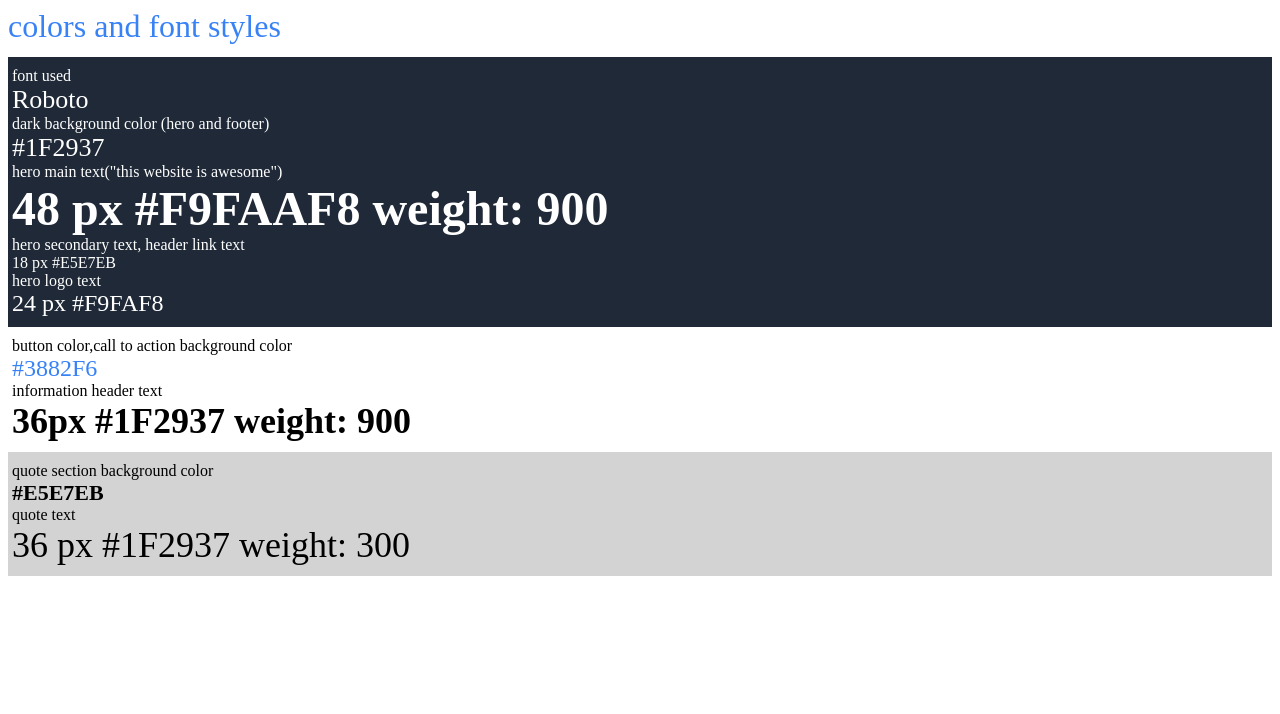
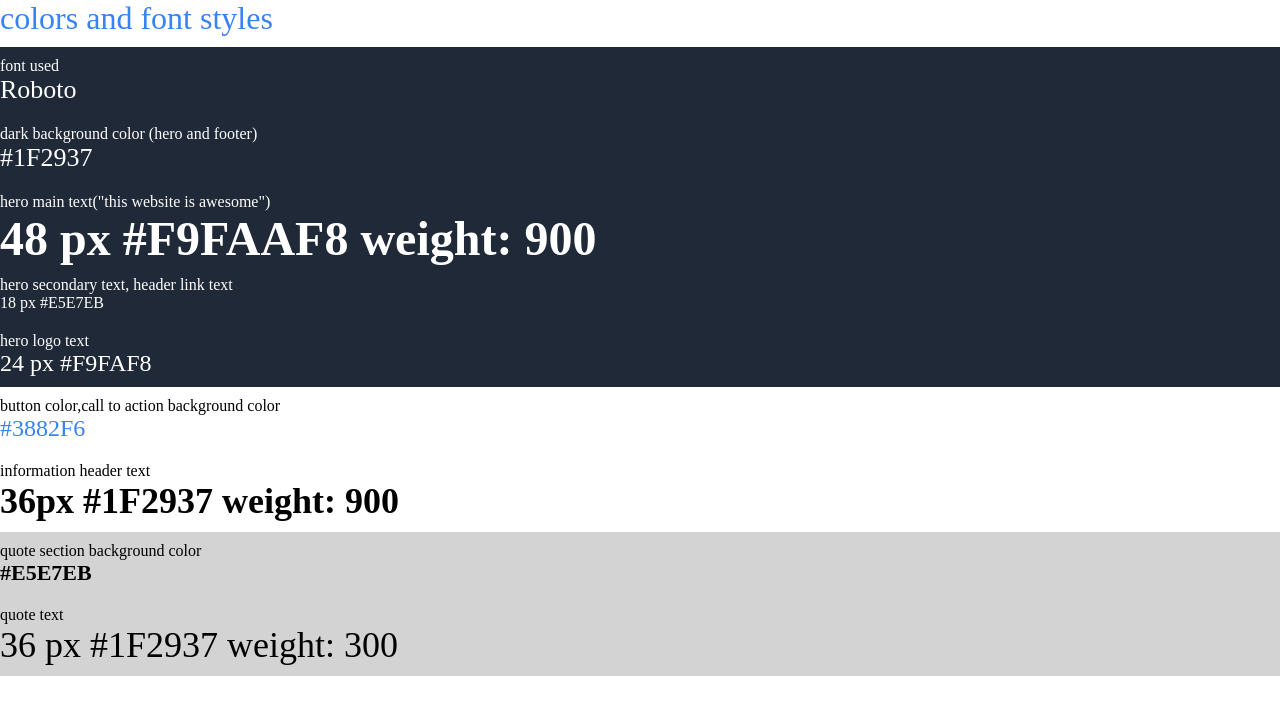
Before and after one commit to ratmol/odin-flexbox, a plain HTML site: page index.html in a window 1280 px wide. Drawn offline with Linux system fonts and the light colour scheme.

Commit message:
Final version of the first landing page

```diff
--- a/style.css
+++ b/style.css
@@ -2,7 +2,7 @@
     background-color: white;
     color: #3882f6;
     font-size: 32px;
-    padding-bottom: 12px;
+    padding-bottom: 10px;
 }
 
 .content{
@@ -10,7 +10,7 @@
     color:white;
     display: flex;
     flex-direction:column;
-    align-items: left;
+    align-items: flex-start;
     padding-top: 10px;
     padding-bottom: 10px;
     white-space: nowrap;
@@ -19,19 +19,26 @@
 
 .text1{
     font-size:26px;
+    margin-bottom: 20px;
 }
 
 .text2{
     font-size:26px;
+    margin-bottom: 20px;
 }
 
 .text3{
     font-size: 48px;
     font-weight: 900;
+    margin-bottom: 10px;
 }
 
+.text4{
+    margin-bottom: 20px;
+}
 .text5{
     font-size:24px;
+
 }
 
 .bottom{
@@ -39,18 +46,20 @@
     display: flex;
     flex-direction: column;
     gap:0px;
-     padding-top: 10px;
+    padding-top: 10px;
     padding-bottom: 10px;
 }
 
 .text6{
     color:#3882f6;
     font-size:24px;
+    margin-bottom: 20px;
 }
 
 .text7{
     font-size: 36px;
     font-weight: 900;
+    margin-bottom: 0px;
 }
 
 .footer{
@@ -64,6 +73,7 @@
 .text8{
     font-size: 22px;
     font-weight: bold;
+    margin-bottom: 20px;
 }
 
 .text9{
@@ -72,5 +82,9 @@
 }
 
 p{
-    margin: 0 4px;
+    margin: 0;
 }
+
+body{
+    margin:0;
+}
```
